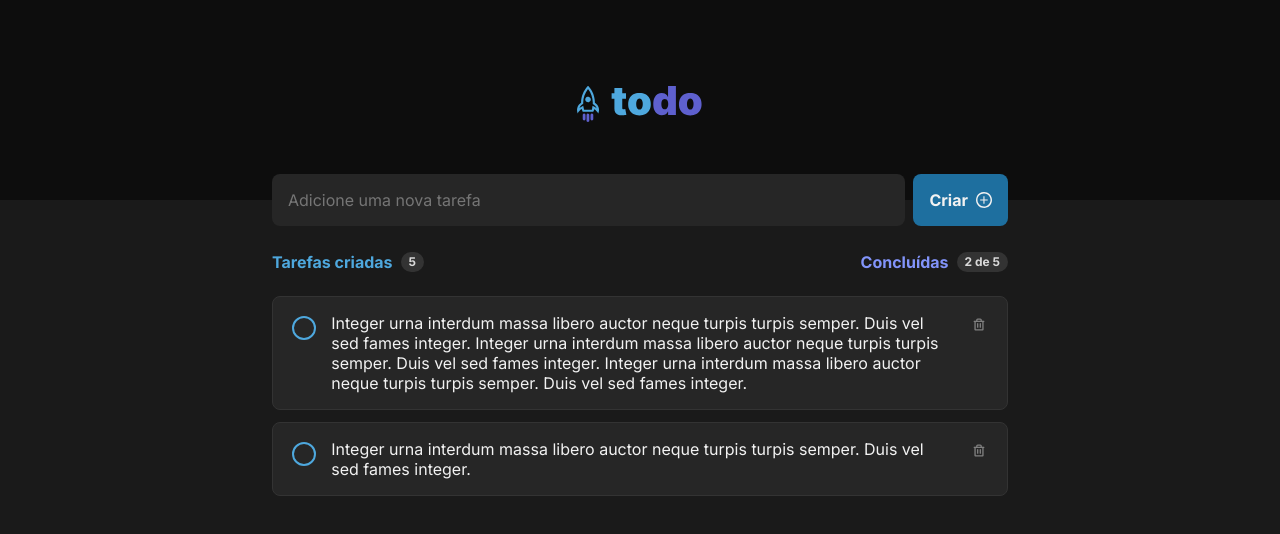
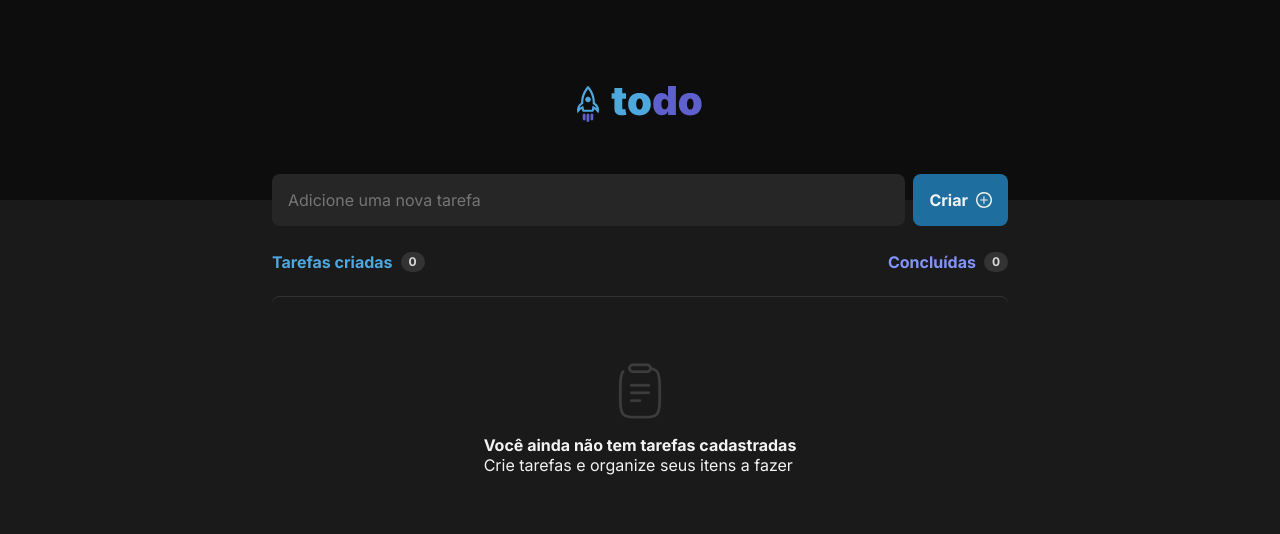
Before and after one commit to GeraldoJAlves/rocketseat-todo-list, a React (Vite) app: page / in a window 1280 px wide. Shown: the top 534 px of the page. Built offline with nearby package versions, Linux system fonts and the light colour scheme.

Commit message:
feat: allow manage the tasks

```diff
--- a/package.json
+++ b/package.json
@@ -13,12 +13,14 @@
   "dependencies": {
     "phosphor-react": "^1.4.1",
     "react": "^18.2.0",
-    "react-dom": "^18.2.0"
+    "react-dom": "^18.2.0",
+    "uuid": "^9.0.1"
   },
   "devDependencies": {
     "@rocketseat/eslint-config": "^2.2.2",
     "@types/react": "^18.2.55",
     "@types/react-dom": "^18.2.19",
+    "@types/uuid": "^9.0.8",
     "@typescript-eslint/eslint-plugin": "^6.21.0",
     "@typescript-eslint/parser": "^6.21.0",
     "@vitejs/plugin-react": "^4.2.1",
--- a/src/App.tsx
+++ b/src/App.tsx
@@ -3,14 +3,73 @@ import { NewTask } from './components/NewTask'
 import { Tasks } from './components/Tasks'
 
 import styles from './App.module.css'
+import { useEffect, useState } from 'react'
+import { v4 as uuid } from 'uuid'
+
+export type TaskStatus = 'done' | 'open'
+export interface TaskItem {
+  id: string
+  name: string
+  createdAt: Date
+  status: TaskStatus
+}
 
 export function App() {
+  const [listOfTasks, setListOfTasks] = useState<TaskItem[]>([])
+
+  useEffect(() => {
+    try {
+      const items = JSON.parse(
+        localStorage.getItem('@geraldev-todo-list-items')!,
+      )
+      items.length && setListOfTasks(items)
+    } catch (e) {
+      console.error(e)
+    }
+  }, [setListOfTasks])
+
+  useEffect(() => {
+    localStorage.setItem(
+      '@geraldev-todo-list-items',
+      JSON.stringify(listOfTasks),
+    )
+  }, [listOfTasks])
+
+  function createNewTask(name: string) {
+    setListOfTasks((state) => [
+      { id: uuid(), name, createdAt: new Date(), status: 'open' },
+      ...state,
+    ])
+  }
+
+  function updateTaskProgress(taskId: string, done: boolean) {
+    setListOfTasks((state) => {
+      const taskIndex = state.findIndex(({ id }) => id === taskId)
+
+      if (taskIndex < 0) {
+        return state
+      }
+
+      state[taskIndex].status = done ? 'done' : 'open'
+
+      return [...state]
+    })
+  }
+
+  function deleteTask(taskId: string) {
+    setListOfTasks((state) => state.filter(({ id }) => id !== taskId))
+  }
+
   return (
     <>
       <Header />
       <div className={styles.container}>
-        <NewTask />
-        <Tasks />
+        <NewTask createNewTask={createNewTask} />
+        <Tasks
+          items={listOfTasks}
+          updateTaskProgress={updateTaskProgress}
+          deleteTask={deleteTask}
+        />
       </div>
     </>
   )
--- a/src/components/NewTask.module.css
+++ b/src/components/NewTask.module.css
@@ -40,7 +40,11 @@
   width: 1rem;
 }
 
-.new-task button[type=submit]:hover {
+.new-task button[type=submit]:not(:disabled):hover {
   background-color: var(--blue);
   transition: background-color .2s;
 }
+
+.new-task button[type=submit]:disabled {
+  cursor: not-allowed;
+}
--- a/src/components/NewTask.tsx
+++ b/src/components/NewTask.tsx
@@ -1,12 +1,34 @@
 import styles from './NewTask.module.css'
 
 import plus from '../assets/icons/plus.svg'
+import { FormEvent, useState } from 'react'
 
-export function NewTask() {
+interface NewTaskProps {
+  createNewTask: (name: string) => void
+}
+
+export function NewTask({ createNewTask }: NewTaskProps) {
+  const [name, setName] = useState('')
+
+  const disableCreateNewTask = !name
+
+  function createNewTaskHandle(e: FormEvent<HTMLFormElement>) {
+    e.preventDefault()
+    createNewTask(name)
+    setName('')
+  }
+
   return (
-    <form className={styles['new-task']}>
-      <input type="text" placeholder="Adicione uma nova tarefa" />
-      <button type="submit">
+    <form className={styles['new-task']} onSubmit={createNewTaskHandle}>
+      <input
+        value={name}
+        onChange={(e) => setName(e.target.value)}
+        type="text"
+        maxLength={100}
+        placeholder="Adicione uma nova tarefa"
+        required
+      />
+      <button type="submit" disabled={disableCreateNewTask}>
         Criar
         <img src={plus} alt="" />
       </button>
--- a/src/components/Tasks.module.css
+++ b/src/components/Tasks.module.css
@@ -138,6 +138,14 @@
 
 .list li span {
   flex: 1;
+  max-width: 39rem;
+
+  -ms-word-break: break-word;
+  word-wrap: break-word;
+  -webkit-hyphens: auto;
+  -moz-hyphens: auto;
+  -ms-hyphens: auto;
+  hyphens: auto;
 }
 
 .list li button {
--- a/src/components/Tasks.tsx
+++ b/src/components/Tasks.tsx
@@ -1,22 +1,36 @@
 import { Trash } from 'phosphor-react'
 import clipboard from '../assets/icons/clipboard.svg'
-import trash from '../assets/icons/trash.svg'
 import styles from './Tasks.module.css'
+import { TaskItem } from '../App'
 
-export function Tasks() {
+type TasksProps = {
+  items: TaskItem[]
+  updateTaskProgress: (id: string, done: boolean) => void
+  deleteTask: (id: string) => void
+}
+
+export function Tasks({ items, updateTaskProgress, deleteTask }: TasksProps) {
+  const totalCreated = items.length
+  const totalDone = items.reduce(
+    (acc, item) => (item.status === 'done' ? ++acc : acc),
+    0,
+  )
+
   return (
     <main className={styles.tasks}>
       <div className={styles.info}>
         <div className={styles.created}>
           <span>Tarefas criadas</span>
-          <strong>5</strong>
+          <strong>{totalCreated}</strong>
         </div>
         <div className={styles.done}>
           <span>Concluídas</span>
-          <strong>2 de 5</strong>
+          <strong>
+            {totalCreated > 0 ? `${totalDone} de ${totalCreated}` : 0}
+          </strong>
         </div>
       </div>
-      {false && (
+      {items.length === 0 ? (
         <div className={styles['empty-list']}>
           <img src={clipboard} alt="" />
           <p>
@@ -25,32 +39,26 @@ export function Tasks() {
             Crie tarefas e organize seus itens a fazer
           </p>
         </div>
+      ) : (
+        <ul className={styles.list}>
+          {items.map(({ id, name, status }) => (
+            <li key={id}>
+              <input
+                type="checkbox"
+                defaultChecked={status === 'done'}
+                title={status === 'done' ? 'Reabrir tarefa' : 'Concluir tarefa'}
+                onChange={() => {
+                  updateTaskProgress(id, status === 'open')
+                }}
+              />
+              <span>{name}</span>
+              <button onClick={() => deleteTask(id)} title="Remover tarefa">
+                <Trash size={14} weight="bold" />
+              </button>
+            </li>
+          ))}
+        </ul>
       )}
-      <ul className={styles.list}>
-        <li>
-          <input type="checkbox" />
-          <span>
-            Integer urna interdum massa libero auctor neque turpis turpis
-            semper. Duis vel sed fames integer. Integer urna interdum massa
-            libero auctor neque turpis turpis semper. Duis vel sed fames
-            integer. Integer urna interdum massa libero auctor neque turpis
-            turpis semper. Duis vel sed fames integer.
-          </span>
-          <button>
-            <Trash size={14} weight="bold" />
-          </button>
-        </li>
-        <li>
-          <input type="checkbox" />
-          <span>
-            Integer urna interdum massa libero auctor neque turpis turpis
-            semper. Duis vel sed fames integer.
-          </span>
-          <button>
-            <Trash size={14} weight="bold" />
-          </button>
-        </li>
-      </ul>
     </main>
   )
 }
```
Also changed, not shown: 1 other file (tests, documents, lock files or other folders).
